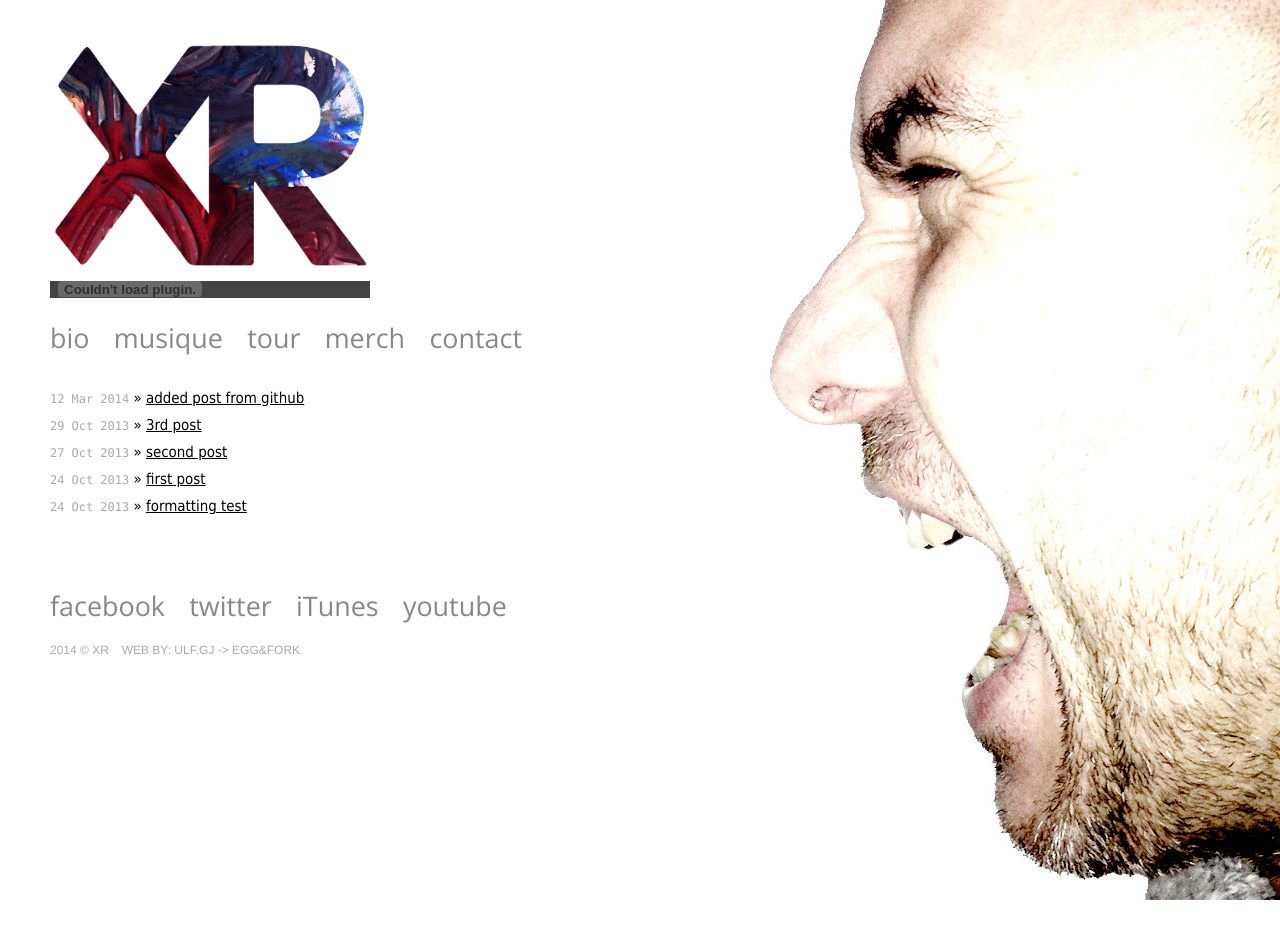
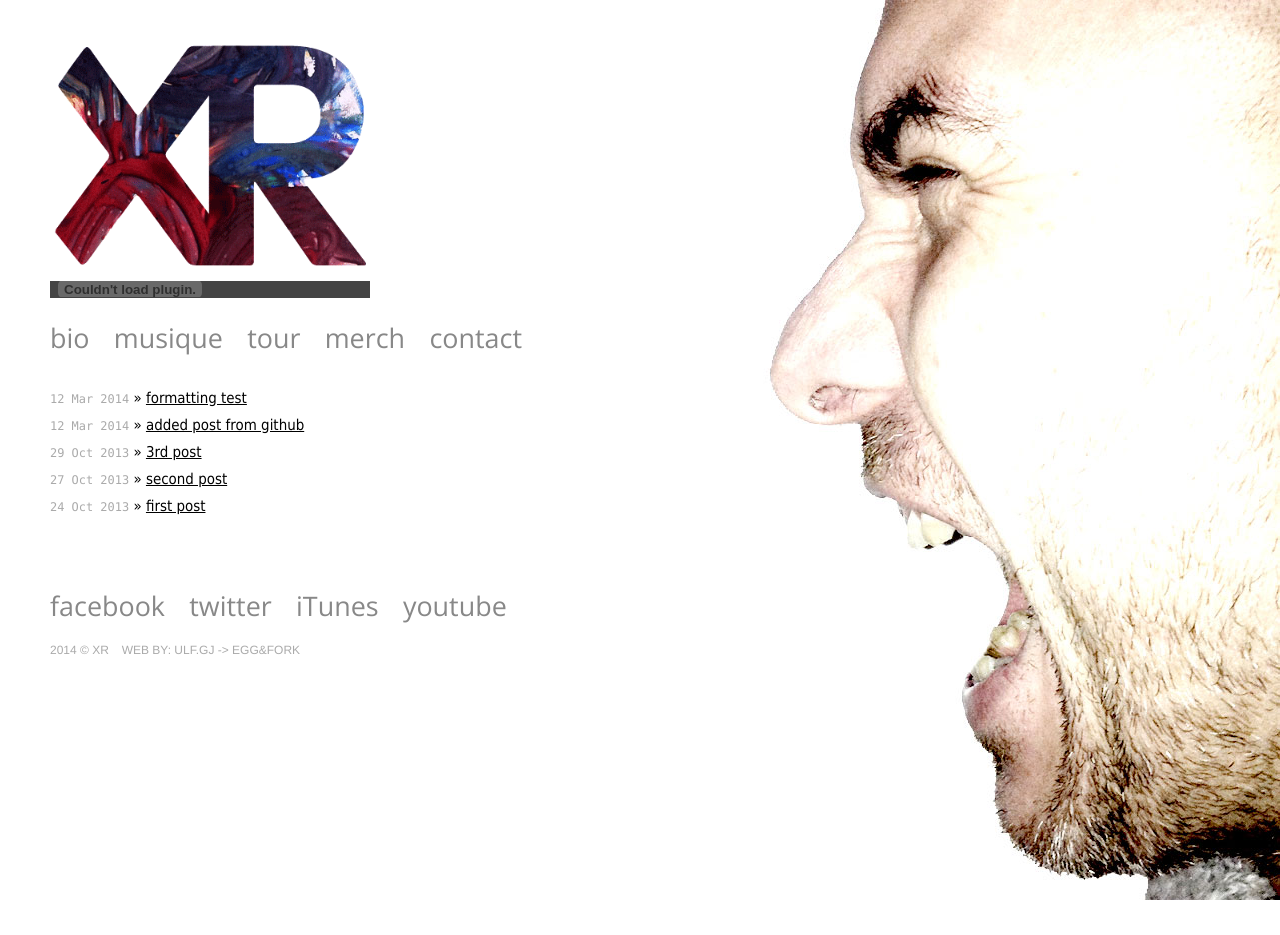
Before and after one commit to ulfgj/ulfgj.github.io, a Jekyll site: the page built from index.html, in a window 1280 px wide. Built offline with Jekyll 4.4.1, drawn with Linux system fonts in a browser that asks for light colours; some web fonts are replaced; Markdown is read by kramdown in place of the engine named in the settings.

Commit message:
Update 2014-03-12-formatting-test.markdown

```diff
--- a/_posts/2014-03-12-formatting-test.markdown
+++ b/_posts/2014-03-12-formatting-test.markdown
@@ -1,7 +1,7 @@
 ---
 layout: post
 title: "formatting test"
-date: 2013-10-24 17:45:00
+date: 2014-03-12 17:45:00
 ---
 
 this is a paragraph.
```
